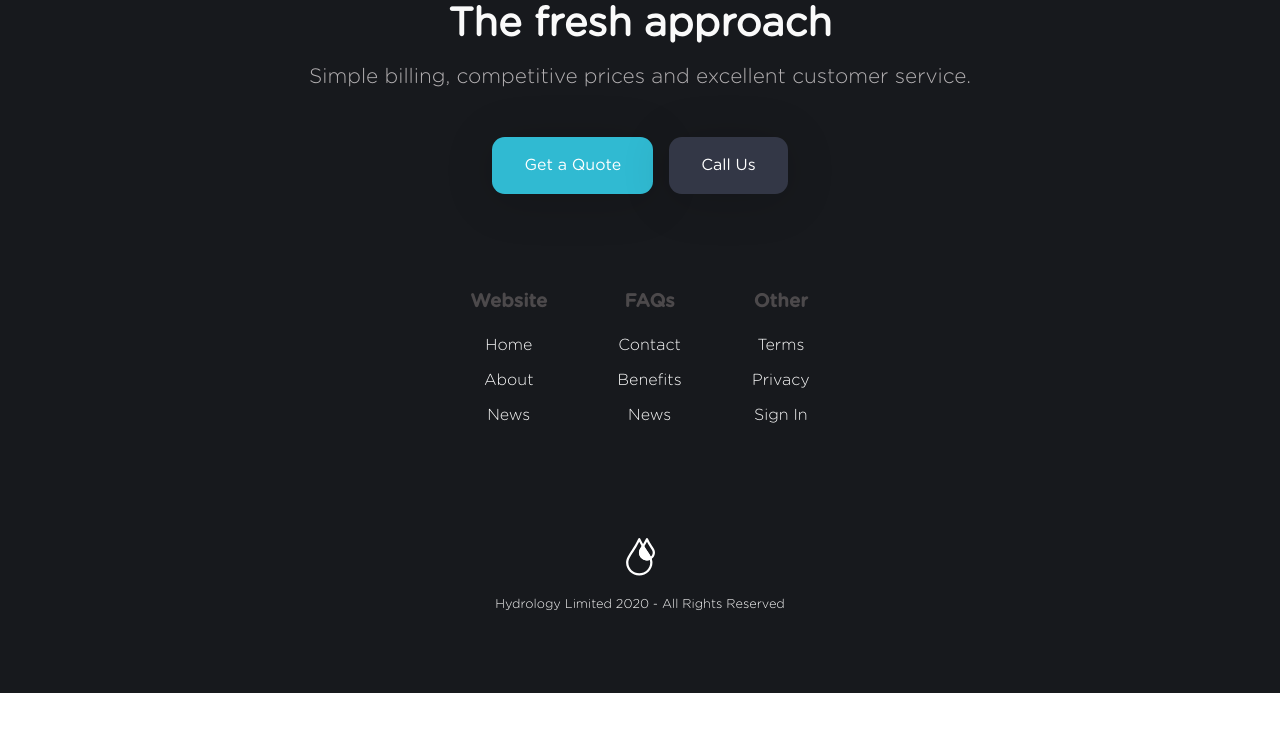
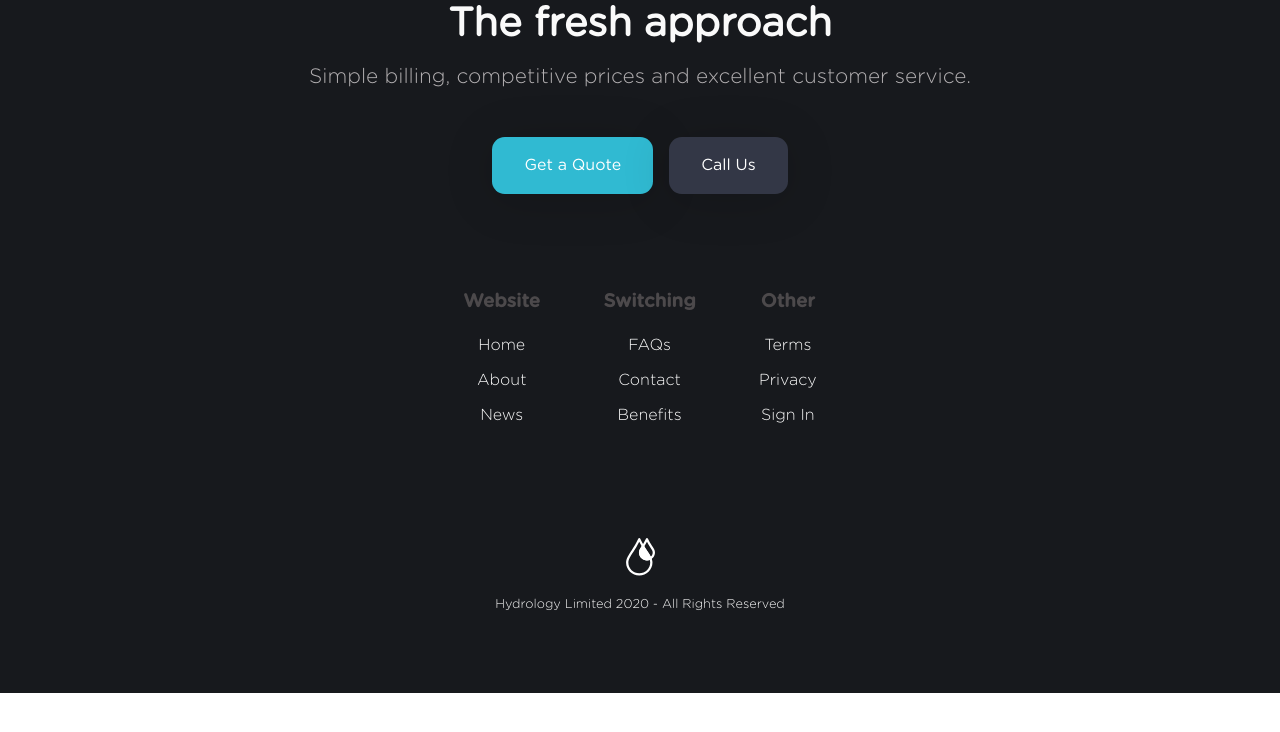
Before and after one commit to anand8green/hydrology, a Next.js app: page /Component/Home/Footer in a window 1280 px wide. Shown: the top 732 px of the page. Built offline with nearby package versions, Linux system fonts and the light colour scheme.

Commit message:
update links

```diff
--- a/pages/Component/Home/Footer.js
+++ b/pages/Component/Home/Footer.js
@@ -33,14 +33,15 @@ export default function Footer({ footer_title, footer_subtitle, isHome }) {
                         </Link></p>
                     </div>
                     <div className="links">
-                        <h3>FAQs</h3>
+                        <h3>Switching</h3>
+                        <p>FAQs</p>
                         <p> <Link href="/contact">
                             Contact
                         </Link></p>
                         <p> <Link href="/benefits">
                             Benefits
                         </Link></p>
-                        <p>News</p>
+
                     </div>
                     <div className="links">
                         <h3>Other</h3>
```
